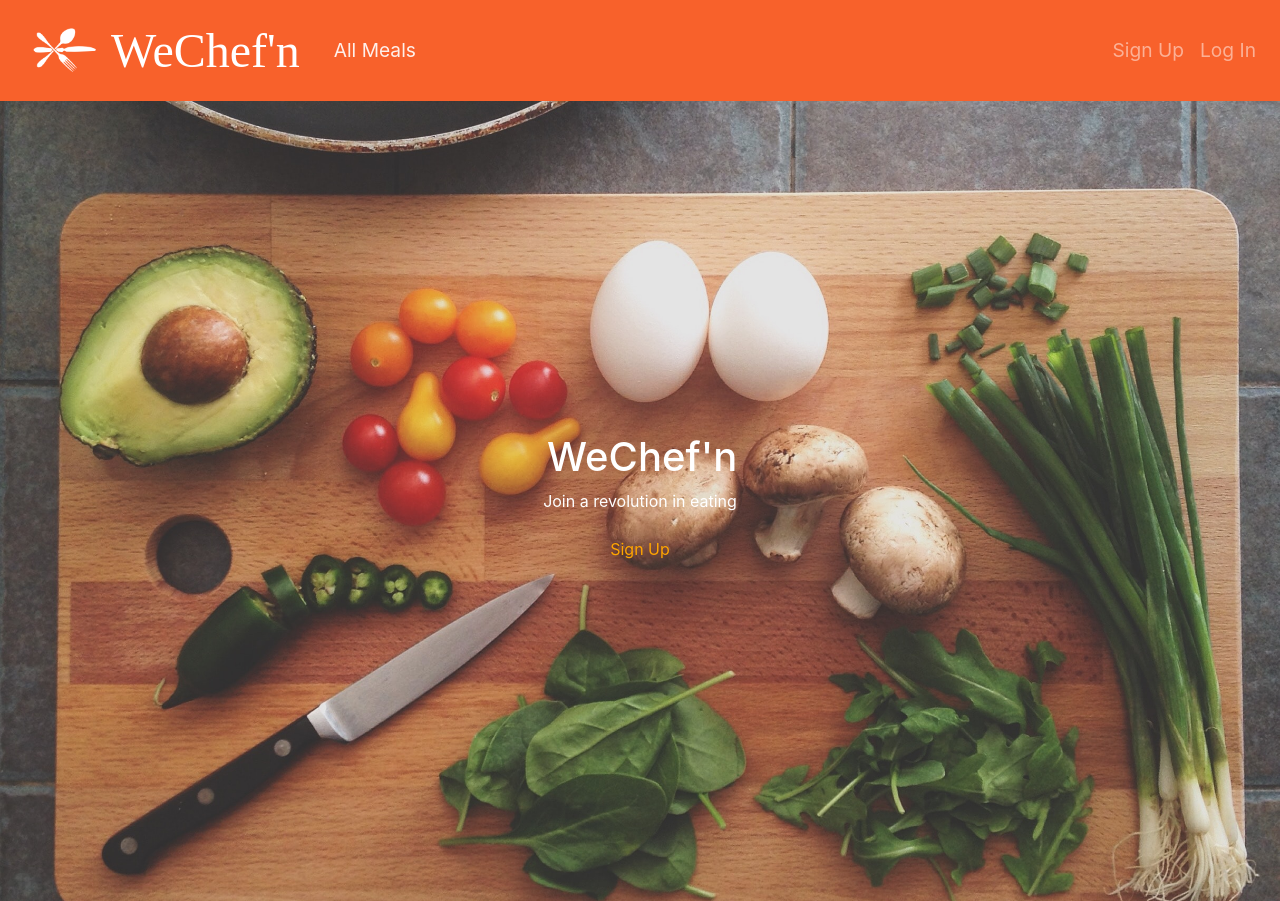
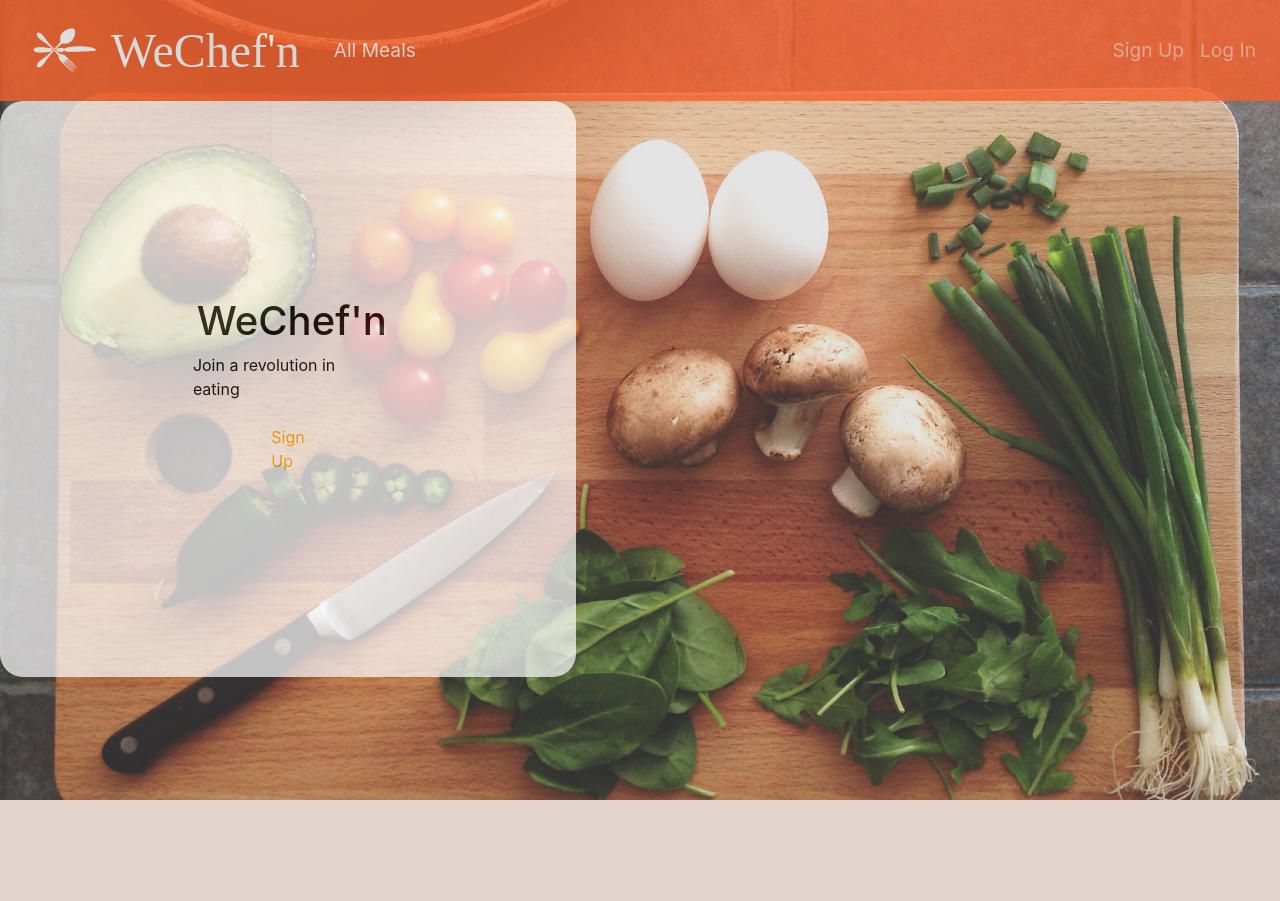
Before and after one commit to franics925/cook_around, a Django app: page / in a window 1280 px wide. After the commit the page ends 800 px from the top, so only its background shows below. Run offline with Django 3.2, Linux system fonts and the light colour scheme; some libraries are stand-ins or nearby versions.

```diff
--- a/main_app/static/css/style.css
+++ b/main_app/static/css/style.css
@@ -5,6 +5,7 @@
 
 nav {
     background: rgb(248, 97, 43);
+    opacity: .8;
 }
 
 #headerLogo {
@@ -37,19 +38,16 @@ ul li {
     flex-direction: column;
     justify-content: center;
     align-items: center;
-    /* background-image: url(../images/color-diet-food-255501.jpg);
-    background-color: transparent;
-    background-size: cover;
-    background-position: center; */
-    height: 100%;
-    width: 100%;
+    height: 30%;
+    width: 30%;
     padding: 18em;
-    color: white;
-
+    color: black;
+    background-color: white;
+    border-radius: 4%;
+    opacity: .7;
 }
 
 main {
-    display: flex;
     position: absolute;
     justify-content:center;
     align-items: center;
@@ -61,17 +59,12 @@ main {
     padding-right: 50px;
 }
 
-
-
 .btn {
     padding: 1 4;
     font-size: 1.25rem;
     line-height: 1.5;
     border-radius: .3rem;
     border-color: black;
-}
-input.btn {
-
 }
 
 .container {
--- a/main_app/templates/base.html
+++ b/main_app/templates/base.html
@@ -14,6 +14,7 @@
   <title>WeChef'n</title>
 </head>
 <body>
+<main class="container">
   <header class="position-sticky">
     <nav class="navbar navbar-expand-lg navbar-light">
         <img src="{% static '/images/black-2420162_1920.png' %}" class="d-inline-block align-top" alt="" id="headerLogo">
@@ -54,7 +55,6 @@
     </nav>
   </header>
 
-<main class="container">
   {% block content %}
   {% endblock %}
 </main>
```
Lines whose indentation alone changed are shown as unchanged.
